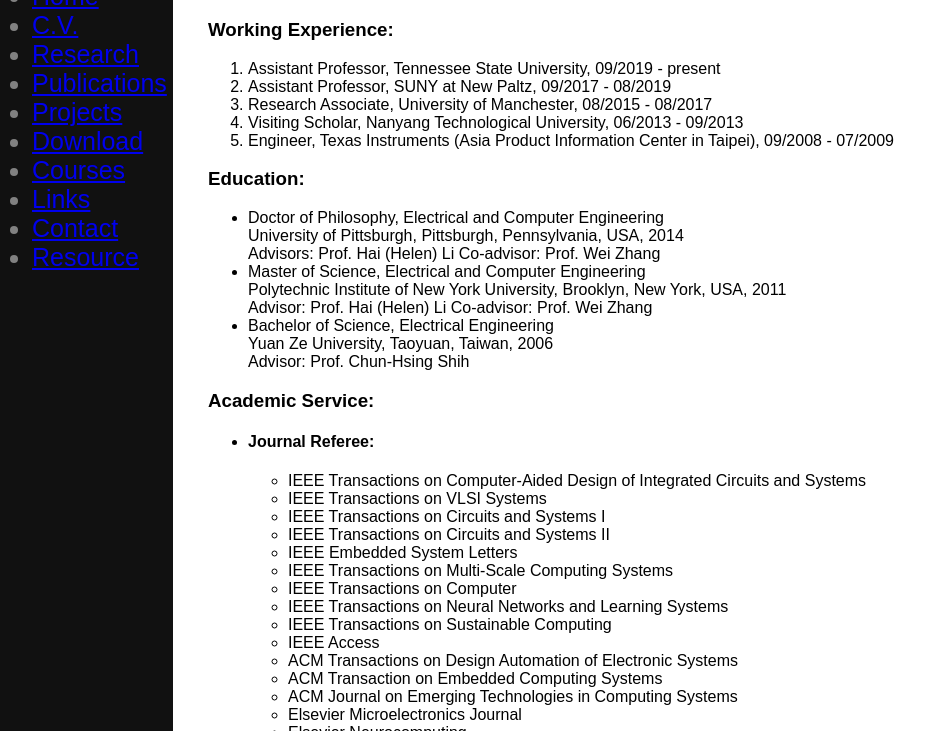
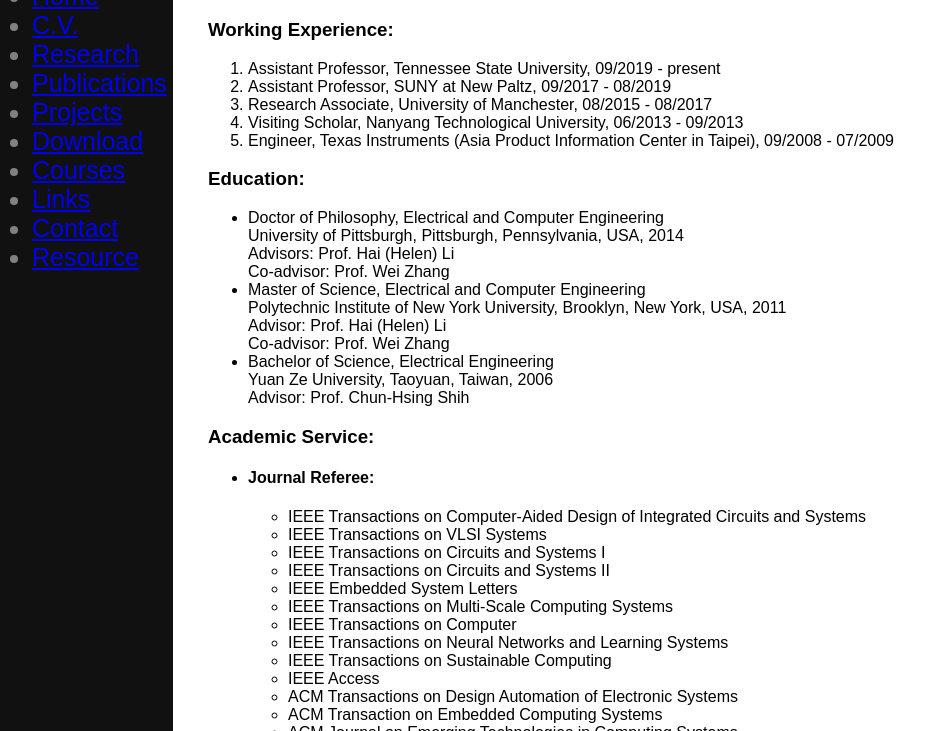
Before and after one commit to yichungchen84/yichungchen84.github.io, a plain HTML site: page cv.html in a window 1280 px wide. Shown: the part 69-800 px from the top of the page, without its empty margins (0-947 px from the left). Drawn offline with Linux system fonts and the light colour scheme.

Commit message:
Add files via upload

```diff
--- a/cv.html
+++ b/cv.html
@@ -30,14 +30,14 @@
         Doctor of Philosophy, Electrical and Computer Engineering<br>
         University of Pittsburgh, Pittsburgh,
         Pennsylvania, USA, 2014<br>
-        Advisors: Prof. Hai (Helen) Li
+        Advisors: Prof. Hai (Helen) Li<br>
         Co-advisor: Prof. Wei Zhang
       </li>
       <li>
         Master of Science, Electrical and Computer Engineering<br>
         Polytechnic Institute of New York University, Brooklyn, New York,
         USA, 2011<br>
-        Advisor: Prof. Hai (Helen) Li
+        Advisor: Prof. Hai (Helen) Li<br>
         Co-advisor: Prof. Wei Zhang
       </li>
       <li>
```
